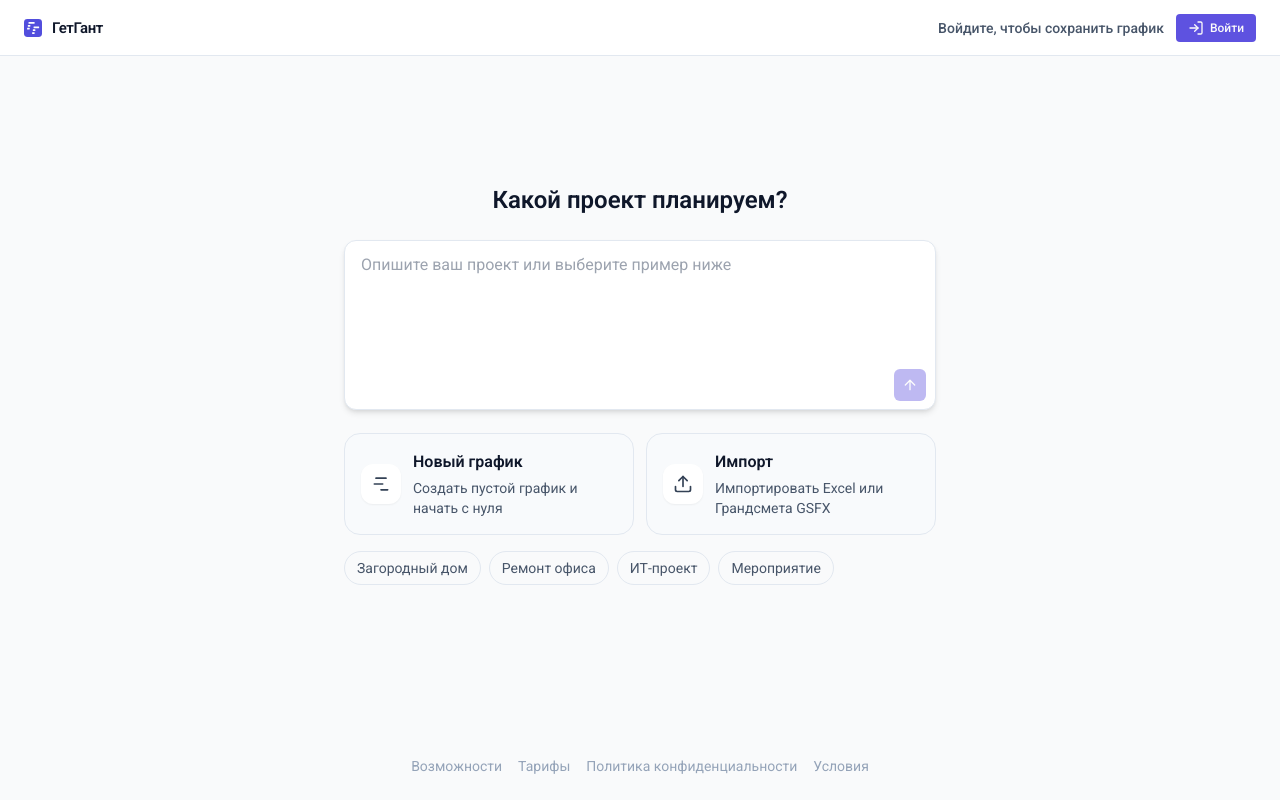
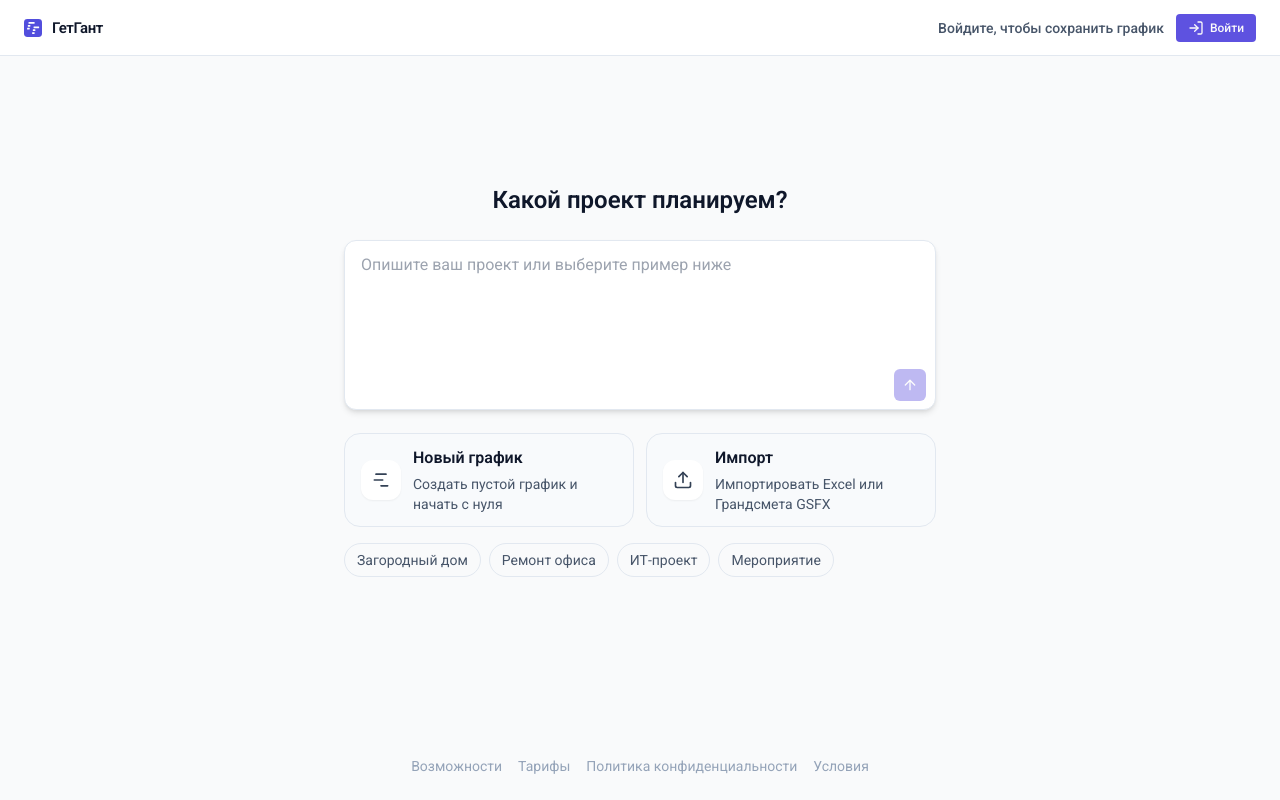
Before and after one commit to simon100500/gantt-lib-mcp, a React (Vite) app in the folder packages/web/: page / in a window 1280 px wide. Built offline with nearby package versions, Linux system fonts and the light colour scheme; no server answers.

Commit message:
style(StartScreen): adjust button dimensions and update hover styles
- Reduced the minimum height of action chips for a more compact layout.
- Updated hover styles to enhance visual feedback with primary color emphasis.

```diff
--- a/packages/web/src/components/StartScreen.tsx
+++ b/packages/web/src/components/StartScreen.tsx
@@ -217,8 +217,8 @@ export function StartScreen({ onSend, onEmptyChart, onImport, isAuthenticated =
                 onClick={() => handleChipClick(action)}
                 disabled={isSubmitting}
                 className={cn(
-                  'flex min-h-[88px] w-full items-center gap-3 rounded-2xl border px-4 py-4 text-left',
-                  'border-slate-200 bg-slate-50 text-slate-900 hover:border-slate-300 hover:bg-slate-100',
+                  'flex min-h-[72px] w-full items-center gap-3 rounded-2xl border px-4 py-3 text-left',
+                  'border-slate-200 bg-slate-50 text-slate-900 hover:border-primary hover:text-primary',
                   'transition-colors',
                   'focus-visible:outline-none focus-visible:ring-2 focus-visible:ring-ring focus-visible:ring-offset-1',
                   'disabled:cursor-wait disabled:opacity-50',
```
